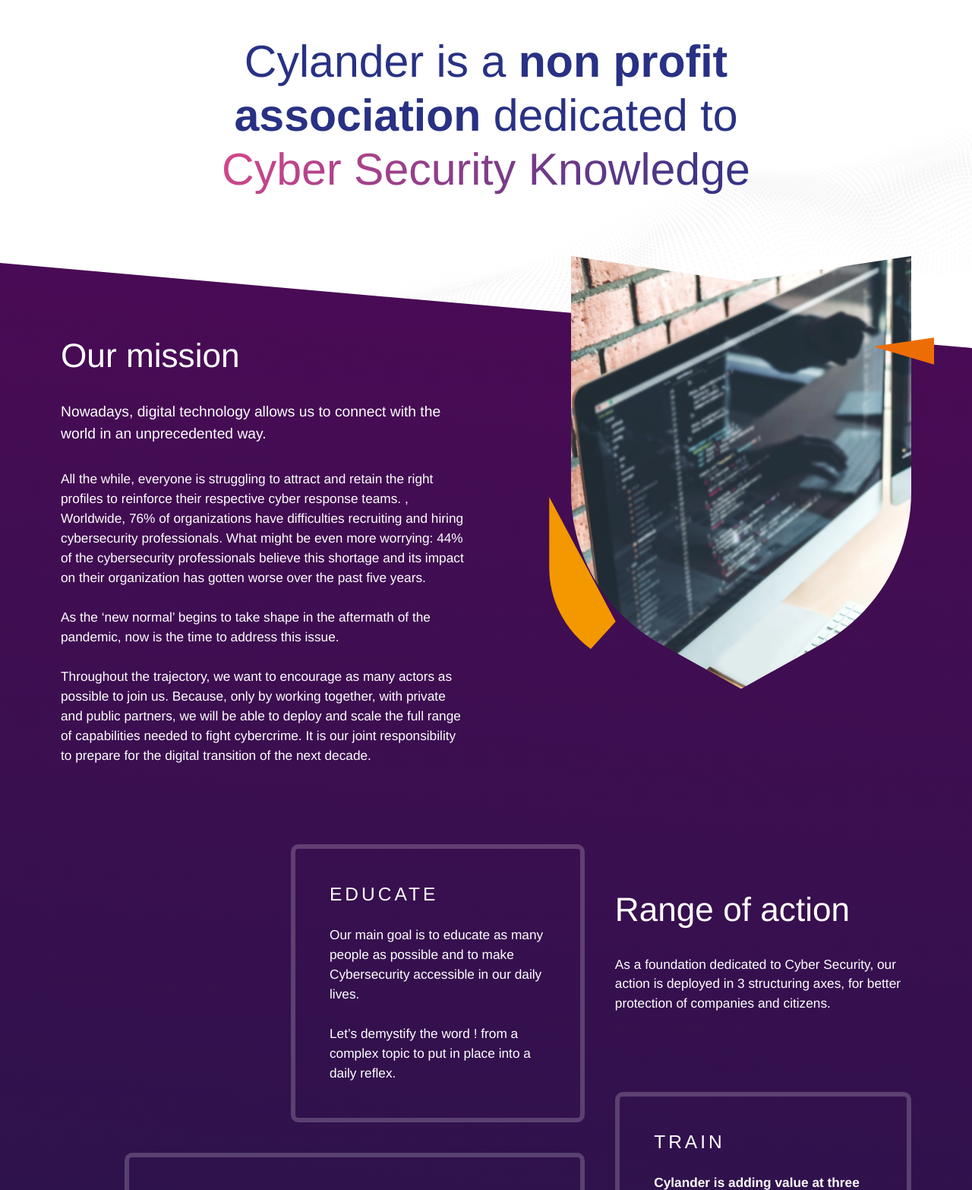
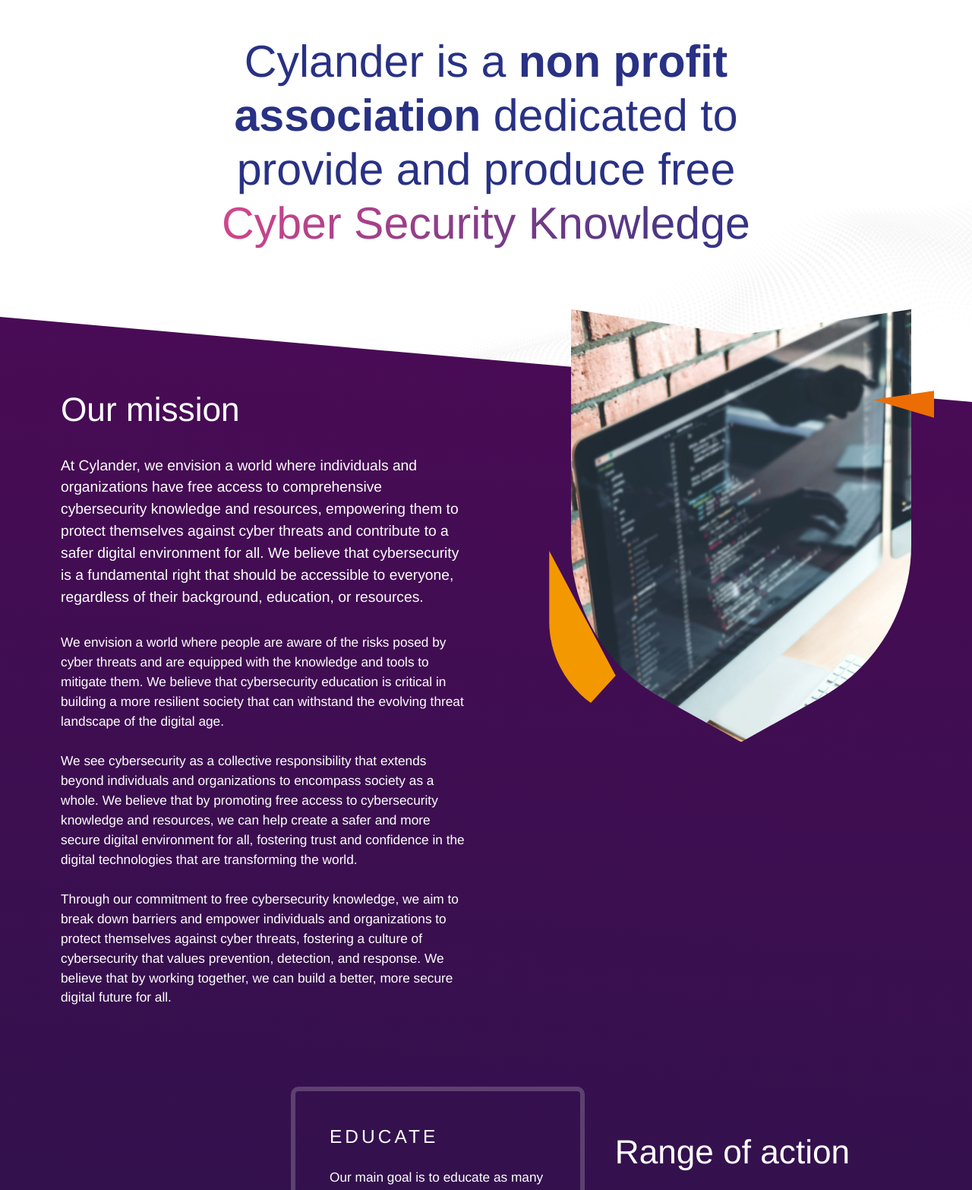
Before and after one commit to Cylander-Cyber-Security-Edu/public-site, a PHP site: page / in a window 1280 px wide. Shown: the part 206-1772 px from the top of the page at 76% size. Run offline with PHP 8.4, Linux system fonts and the light colour scheme; some web fonts are replaced.

Commit message:
Update index.php

```diff
--- a/index.php
+++ b/index.php
@@ -9,7 +9,7 @@
       <div class="section-wrapper">
         <header class="page-header">
           <div class="page-content">
-            <h1>Cylander is a <strong>non profit association</strong> dedicated to <span>Cyber Security Knowledge</span></h1>
+            <h1>Cylander is a <strong>non profit association</strong> dedicated to provide and produce free <span>Cyber Security Knowledge</span></h1>
           </div><!-- .page-content -->
         </header>
       </div>
@@ -21,11 +21,11 @@
           <div class="inner-content text">
             <h2>Our mission</h2>
             <div class="intro">
-              <p>Nowadays, digital technology allows us to connect with the world in an unprecedented way.</p>
+              <p>At Cylander, we envision a world where individuals and organizations have free access to comprehensive cybersecurity knowledge and resources, empowering them to protect themselves against cyber threats and contribute to a safer digital environment for all. We believe that cybersecurity is a fundamental right that should be accessible to everyone, regardless of their background, education, or resources.</p>
             </div>
-            <p>All the while, everyone is struggling to attract and retain the right profiles to reinforce their respective cyber response teams. , Worldwide, 76% of organizations have difficulties recruiting and hiring cybersecurity professionals. What might be even more worrying: 44% of the cybersecurity professionals believe this shortage and its impact on their organization has gotten worse over the past five years. </p>
-            <p>As the ‘new normal’ begins to take shape in the aftermath of the pandemic, now is the time to address this issue.</p>
-            <p>Throughout the trajectory, we want to encourage as many actors as possible to join us. Because, only by working together, with private and public partners, we will be able to deploy and scale the full range of capabilities needed to fight cybercrime. It is our joint responsibility to prepare for the digital transition of the next decade.</p>
+            <p>We envision a world where people are aware of the risks posed by cyber threats and are equipped with the knowledge and tools to mitigate them. We believe that cybersecurity education is critical in building a more resilient society that can withstand the evolving threat landscape of the digital age.</p>
+            <p>We see cybersecurity as a collective responsibility that extends beyond individuals and organizations to encompass society as a whole. We believe that by promoting free access to cybersecurity knowledge and resources, we can help create a safer and more secure digital environment for all, fostering trust and confidence in the digital technologies that are transforming the world.</p>
+            <p>Through our commitment to free cybersecurity knowledge, we aim to break down barriers and empower individuals and organizations to protect themselves against cyber threats, fostering a culture of cybersecurity that values prevention, detection, and response. We believe that by working together, we can build a better, more secure digital future for all.</p>
           </div>
 
           <div class="inner-picture">
```
